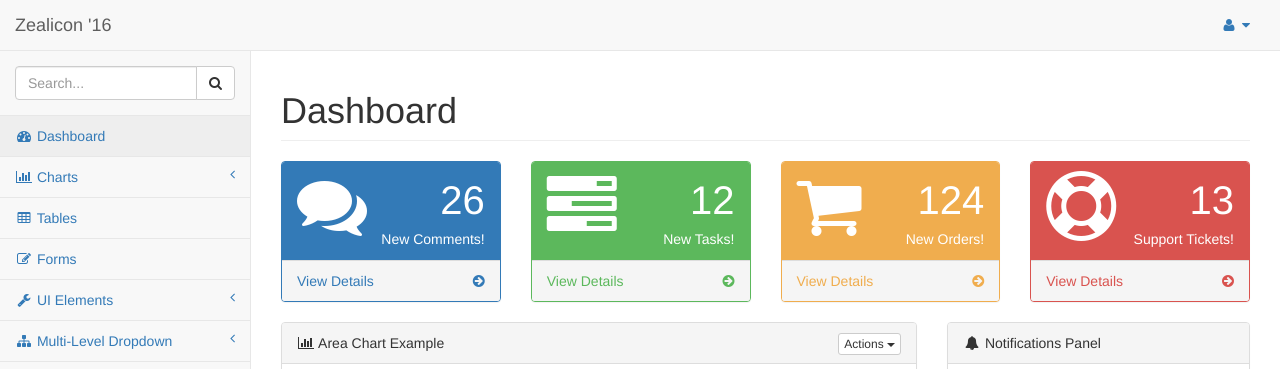
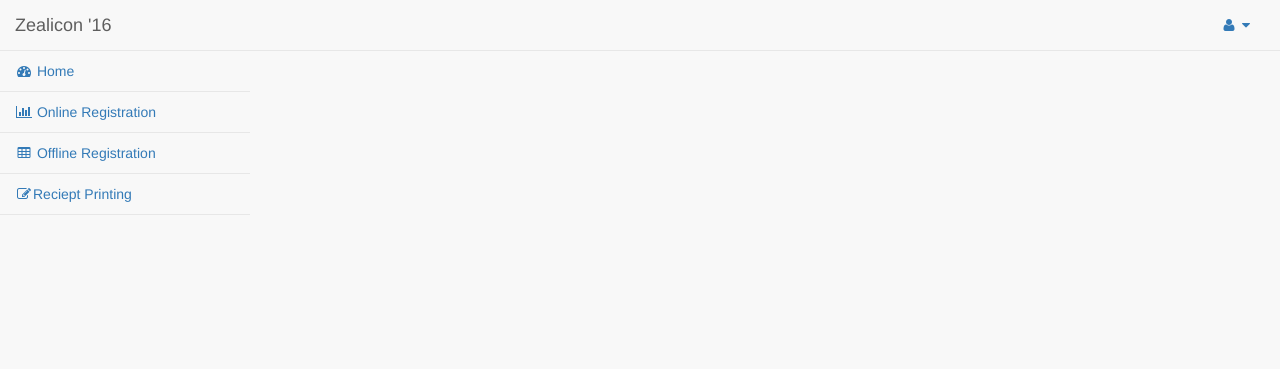
Before and after one commit to shubhikhare/registration_front-end, a website: page pages/index.html in a window 1280 px wide. Shown: the top 369 px of the page. Drawn offline with Linux system fonts and the light colour scheme.

Commit message:
changes in index.html

```diff
--- a/pages/index.html
+++ b/pages/index.html
@@ -9,7 +9,7 @@
     <meta name="description" content="">
     <meta name="author" content="">
 
-    <title>Registration Module</title>
+    <title>Registration</title>
 
     <!-- Bootstrap Core CSS -->
     <link href="../bower_components/bootstrap/dist/css/bootstrap.min.css" rel="stylesheet">
@@ -268,7 +268,7 @@
             <div class="navbar-default sidebar" role="navigation">
                 <div class="sidebar-nav navbar-collapse">
                     <ul class="nav" id="side-menu">
-                        <li class="sidebar-search">
+                        <!--<li class="sidebar-search">
                             <div class="input-group custom-search-form">
                                 <input type="text" class="form-control" placeholder="Search...">
                                 <span class="input-group-btn">
@@ -277,30 +277,30 @@
                                 </button>
                             </span>
                             </div>
-                            <!-- /input-group -->
+                            <!-- /input-group
+                        </li> -->
+                        <li>
+                            <a href="index.html"><i class="fa fa-dashboard fa-fw"></i> Home</a>
                         </li>
                         <li>
-                            <a href="index.html"><i class="fa fa-dashboard fa-fw"></i> Dashboard</a>
+                            <a href="#"><i class="fa fa-bar-chart-o fa-fw"></i> Online Registration</a>
+                            <!--<ul class="nav nav-second-level">
+                                <li>
+                                    <a href="flot.html">Offline</a>
+                                </li>
+                                <li>
+                                    <a href="morris.html">Online</a>
+                                </li>
+                            </ul>
+                            -->
                         </li>
                         <li>
-                            <a href="#"><i class="fa fa-bar-chart-o fa-fw"></i> Charts<span class="fa arrow"></span></a>
-                            <ul class="nav nav-second-level">
-                                <li>
-                                    <a href="flot.html">Flot Charts</a>
-                                </li>
-                                <li>
-                                    <a href="morris.html">Morris.js Charts</a>
-                                </li>
-                            </ul>
-                            <!-- /.nav-second-level -->
+                            <a href="#"><i class="fa fa-table fa-fw"></i> Offline Registration</a>
                         </li>
-                        <li>
-                            <a href="tables.html"><i class="fa fa-table fa-fw"></i> Tables</a>
+                         <li>
+                            <a href="#"><i class="fa fa-edit fa-fw"></i>Reciept Printing</a>
                         </li>
-                        <li>
-                            <a href="forms.html"><i class="fa fa-edit fa-fw"></i> Forms</a>
-                        </li>
-                        <li>
+                       <!-- <li>
                             <a href="#"><i class="fa fa-wrench fa-fw"></i> UI Elements<span class="fa arrow"></span></a>
                             <ul class="nav nav-second-level">
                                 <li>
@@ -322,7 +322,7 @@
                                     <a href="grid.html">Grid</a>
                                 </li>
                             </ul>
-                            <!-- /.nav-second-level -->
+                            <!-- /.nav-second-level
                         </li>
                         <li>
                             <a href="#"><i class="fa fa-sitemap fa-fw"></i> Multi-Level Dropdown<span class="fa arrow"></span></a>
@@ -349,10 +349,10 @@
                                             <a href="#">Third Level Item</a>
                                         </li>
                                     </ul>
-                                    <!-- /.nav-third-level -->
+
                                 </li>
                             </ul>
-                            <!-- /.nav-second-level -->
+
                         </li>
                         <li>
                             <a href="#"><i class="fa fa-files-o fa-fw"></i> Sample Pages<span class="fa arrow"></span></a>
@@ -364,23 +364,23 @@
                                     <a href="login.html">Login Page</a>
                                 </li>
                             </ul>
-                            <!-- /.nav-second-level -->
-                        </li>
+
+                        </li> -->
                     </ul>
                 </div>
                 <!-- /.sidebar-collapse -->
             </div>
             <!-- /.navbar-static-side -->
         </nav>
-
+<!--
         <div id="page-wrapper">
             <div class="row">
                 <div class="col-lg-12">
                     <h1 class="page-header">Dashboard</h1>
                 </div>
-                <!-- /.col-lg-12 -->
+
             </div>
-            <!-- /.row -->
+
             <div class="row">
                 <div class="col-lg-3 col-md-6">
                     <div class="panel panel-primary">
@@ -471,7 +471,7 @@
                     </div>
                 </div>
             </div>
-            <!-- /.row -->
+
             <div class="row">
                 <div class="col-lg-8">
                     <div class="panel panel-default">
@@ -497,13 +497,13 @@
                                 </div>
                             </div>
                         </div>
-                        <!-- /.panel-heading -->
+
                         <div class="panel-body">
                             <div id="morris-area-chart"></div>
                         </div>
-                        <!-- /.panel-body -->
+
                     </div>
-                    <!-- /.panel -->
+
                     <div class="panel panel-default">
                         <div class="panel-heading">
                             <i class="fa fa-bar-chart-o fa-fw"></i> Bar Chart Example
@@ -527,7 +527,7 @@
                                 </div>
                             </div>
                         </div>
-                        <!-- /.panel-heading -->
+
                         <div class="panel-body">
                             <div class="row">
                                 <div class="col-lg-4">
@@ -593,24 +593,23 @@
                                             </tbody>
                                         </table>
                                     </div>
-                                    <!-- /.table-responsive -->
+
                                 </div>
-                                <!-- /.col-lg-4 (nested) -->
+
                                 <div class="col-lg-8">
                                     <div id="morris-bar-chart"></div>
                                 </div>
-                                <!-- /.col-lg-8 (nested) -->
+
                             </div>
-                            <!-- /.row -->
+
                         </div>
-                        <!-- /.panel-body -->
+
                     </div>
-                    <!-- /.panel -->
+
                     <div class="panel panel-default">
                         <div class="panel-heading">
                             <i class="fa fa-clock-o fa-fw"></i> Responsive Timeline
                         </div>
-                        <!-- /.panel-heading -->
                         <div class="panel-body">
                             <ul class="timeline">
                                 <li>
@@ -715,17 +714,17 @@
                                 </li>
                             </ul>
                         </div>
-                        <!-- /.panel-body -->
+
                     </div>
-                    <!-- /.panel -->
+
                 </div>
-                <!-- /.col-lg-8 -->
+
                 <div class="col-lg-4">
                     <div class="panel panel-default">
                         <div class="panel-heading">
                             <i class="fa fa-bell fa-fw"></i> Notifications Panel
                         </div>
-                        <!-- /.panel-heading -->
+
                         <div class="panel-body">
                             <div class="list-group">
                                 <a href="#" class="list-group-item">
@@ -774,12 +773,12 @@
                                     </span>
                                 </a>
                             </div>
-                            <!-- /.list-group -->
+
                             <a href="#" class="btn btn-default btn-block">View All Alerts</a>
                         </div>
-                        <!-- /.panel-body -->
+
                     </div>
-                    <!-- /.panel -->
+
                     <div class="panel panel-default">
                         <div class="panel-heading">
                             <i class="fa fa-bar-chart-o fa-fw"></i> Donut Chart Example
@@ -788,9 +787,9 @@
                             <div id="morris-donut-chart"></div>
                             <a href="#" class="btn btn-default btn-block">View Details</a>
                         </div>
-                        <!-- /.panel-body -->
+
                     </div>
-                    <!-- /.panel -->
+
                     <div class="chat-panel panel panel-default">
                         <div class="panel-heading">
                             <i class="fa fa-comments fa-fw"></i>
@@ -829,7 +828,7 @@
                                 </ul>
                             </div>
                         </div>
-                        <!-- /.panel-heading -->
+
                         <div class="panel-body">
                             <ul class="chat">
                                 <li class="left clearfix">
@@ -895,7 +894,7 @@
                                 </li>
                             </ul>
                         </div>
-                        <!-- /.panel-body -->
+
                         <div class="panel-footer">
                             <div class="input-group">
                                 <input id="btn-input" type="text" class="form-control input-sm" placeholder="Type your message here..." />
@@ -906,13 +905,13 @@
                                 </span>
                             </div>
                         </div>
-                        <!-- /.panel-footer -->
+
                     </div>
-                    <!-- /.panel .chat-panel -->
-                </div>
-                <!-- /.col-lg-4 -->
+
+                </div> -->
+
             </div>
-            <!-- /.row -->
+
         </div>
         <!-- /#page-wrapper -->
 
```
